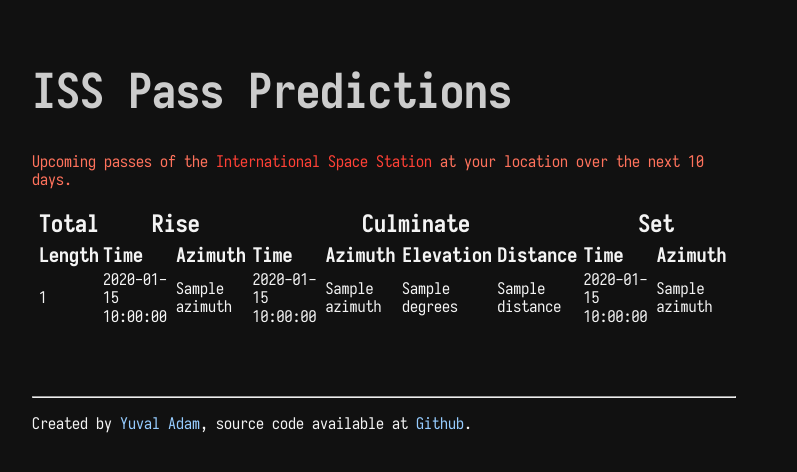
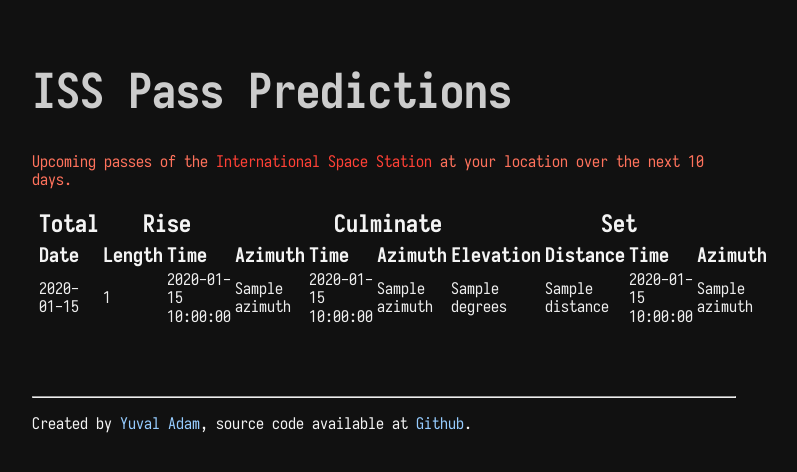
Before and after one commit to yuvadm/iss.guru, a FastAPI app: template iss/templates/index.html in a window 1280 px wide. Shown: the top 472 px of the page, without its empty margins (256-1053 px from the left). Run offline with FastAPI, Linux system fonts and the light colour scheme; the template is opened without the code that fills it: most values are stand-ins (such as "Sample title", 1, 10 or a date in 2020).

Commit message:
Use grouped predictions for dates in table

```diff
--- a/iss/predictions.py
+++ b/iss/predictions.py
@@ -1,3 +1,4 @@
+from collections import defaultdict
 from skyfield.api import Topos, load
 
 from .utils import chunks
@@ -90,3 +91,18 @@ class Predictions(object):
     def get_predictions(self):
         preds = self.get_prediction_events()
         return [self.get_prediction_details(*p) for p in preds]
+
+    def truncate_prediction_dates(self, pred):
+        for t in ["rise", "culminate", "set"]:
+            pred[t]["time"] = pred[t]["time"][11:]
+        return pred
+
+    def get_grouped_predictions(self):
+        preds = self.get_predictions()
+        res = defaultdict(list)
+
+        for pred in preds:
+            date = pred["rise"]["time"][:10]
+            res[date].append(self.truncate_prediction_dates(pred))
+
+        return res
--- a/iss/server.py
+++ b/iss/server.py
@@ -13,7 +13,7 @@ templates = Jinja2Templates(directory="iss/templates")
 
 @app.get("/")
 async def home(request: Request):
-    preds = Predictions(34.7641, 32.0669, altitude=10).get_predictions()
+    preds = Predictions(34.7641, 32.0669, altitude=0, days=5).get_grouped_predictions()
     return templates.TemplateResponse(
         "index.html", {"request": request, "predictions": preds}
     )
--- a/iss/templates/index.html
+++ b/iss/templates/index.html
@@ -2,13 +2,14 @@
 
 {% block content %}
 <table class="tl pa1">
-    <tr class="ba tc pa1 f3">
+    <tr class=" tc pa1 f3">
         <th colspan="1">Total</th>
         <th colspan="2">Rise</th>
         <th colspan="4">Culminate</th>
         <th colspan="2">Set</th>
     </tr>
     <tr class="pa1 f4">
+        <th>Date</th>
         <th>Length</th>
         <th>Time</th>
         <th>Azimuth</th>
@@ -19,8 +20,11 @@
         <th>Time</th>
         <th>Azimuth</th>
     </tr>
-    {% for pred in predictions %}
-    <tr class="pa1">
+    {% for date, preds in predictions.items() %}
+        {% set date_loop = loop %}
+        {% for pred in preds %}
+        <tr class="pa2 {{ date_loop.cycle('light-gray', 'light-silver') }}">
+            {% if loop.first %}<td rowspan="{{ preds|length }}">{{ date }}</td>{% endif %}
             <td>{{ pred.length }}</td>
             <td>{{ pred.rise.time }}</td>
             <td>{{ pred.rise.azimuth }}</td>
@@ -32,6 +36,7 @@
             <td>{{ pred.set.azimuth }}</td>
         </tr>
         {% endfor %}
+    {% endfor %}
 
 </table>
 {% endblock %}
```
Also changed, not shown: iss/tests/test_predictions.py (+12 -0 lines). Lines whose indentation alone changed are shown as unchanged.
